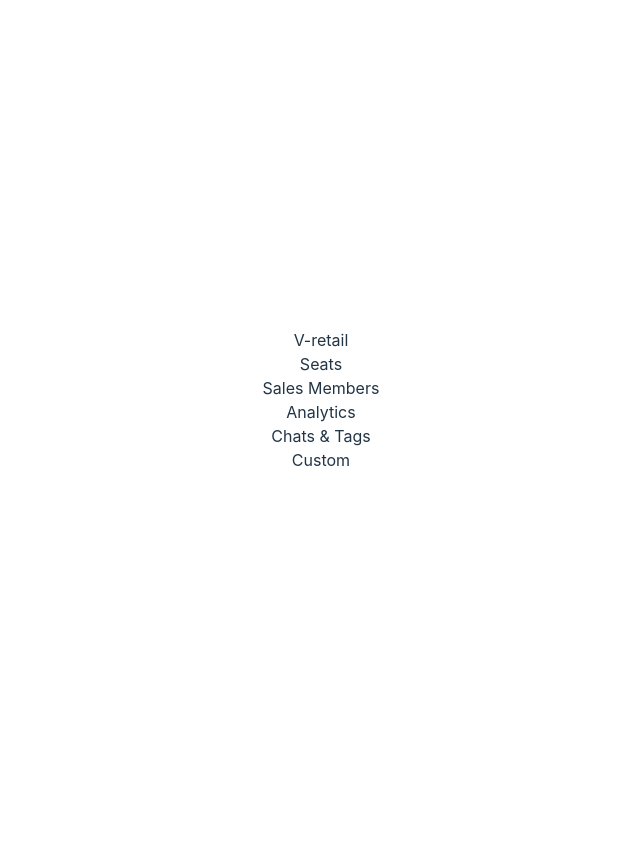
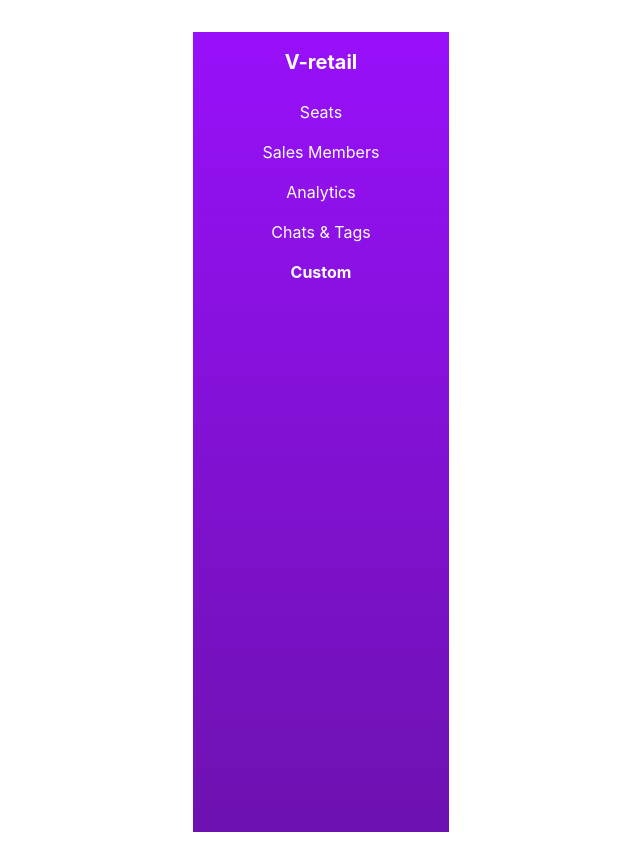
Before and after one commit to ganeshkadam771/TataTechAssessment, a React (Vite) app in the folder vite-project/: page / in a window 1280 px wide. Shown: the whole page, without its empty margins (319-959 px from the left). Before the commit the page ends 800 px from the top, so only its background shows below. Built offline with nearby package versions, Linux system fonts and the light colour scheme.

Commit message:
Added tailwind classes for sidebar

```diff
--- a/vite-project/src/components/OfferManagement.jsx
+++ b/vite-project/src/components/OfferManagement.jsx
@@ -2,16 +2,16 @@ import React from "react";
 
 export default function OfferManagement() {
   return (
-    <div >
-      <aside >
-        <h2 >V-retail</h2>
+    <div className="flex h-screen">
+      <aside className="w-64 bg-gradient-to-b from-purple-600 to-purple-800 p-4 text-white">
+        <h2 className="text-xl font-bold mb-6">V-retail</h2>
         <nav>
-          <ul>
+          <ul className="space-y-4">
             <li>Seats</li>
             <li>Sales Members</li>
             <li>Analytics</li>
             <li>Chats & Tags</li>
-            <li >Custom</li>
+            <li className="font-bold">Custom</li>
           </ul>
         </nav>
       </aside>
```
